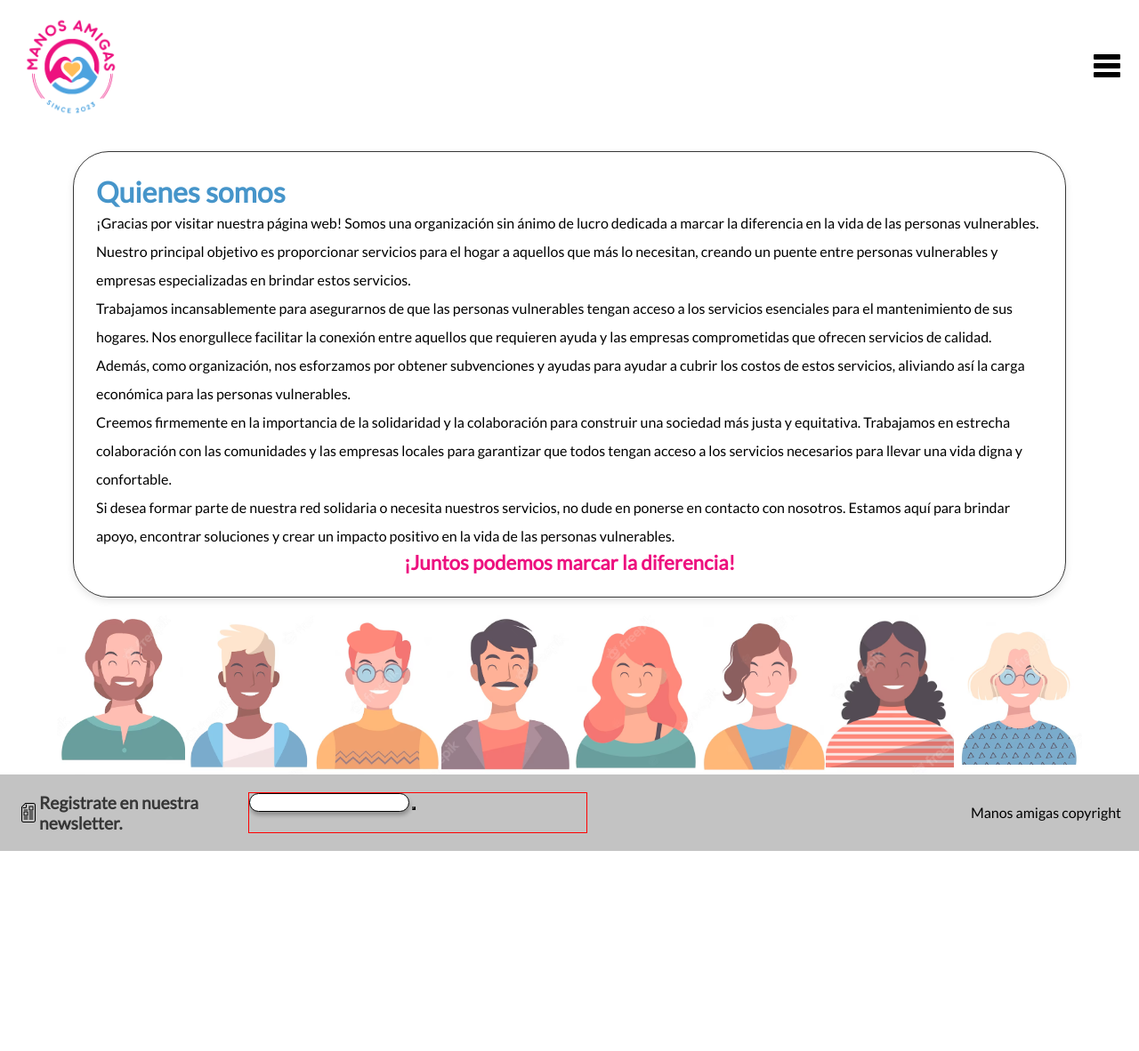
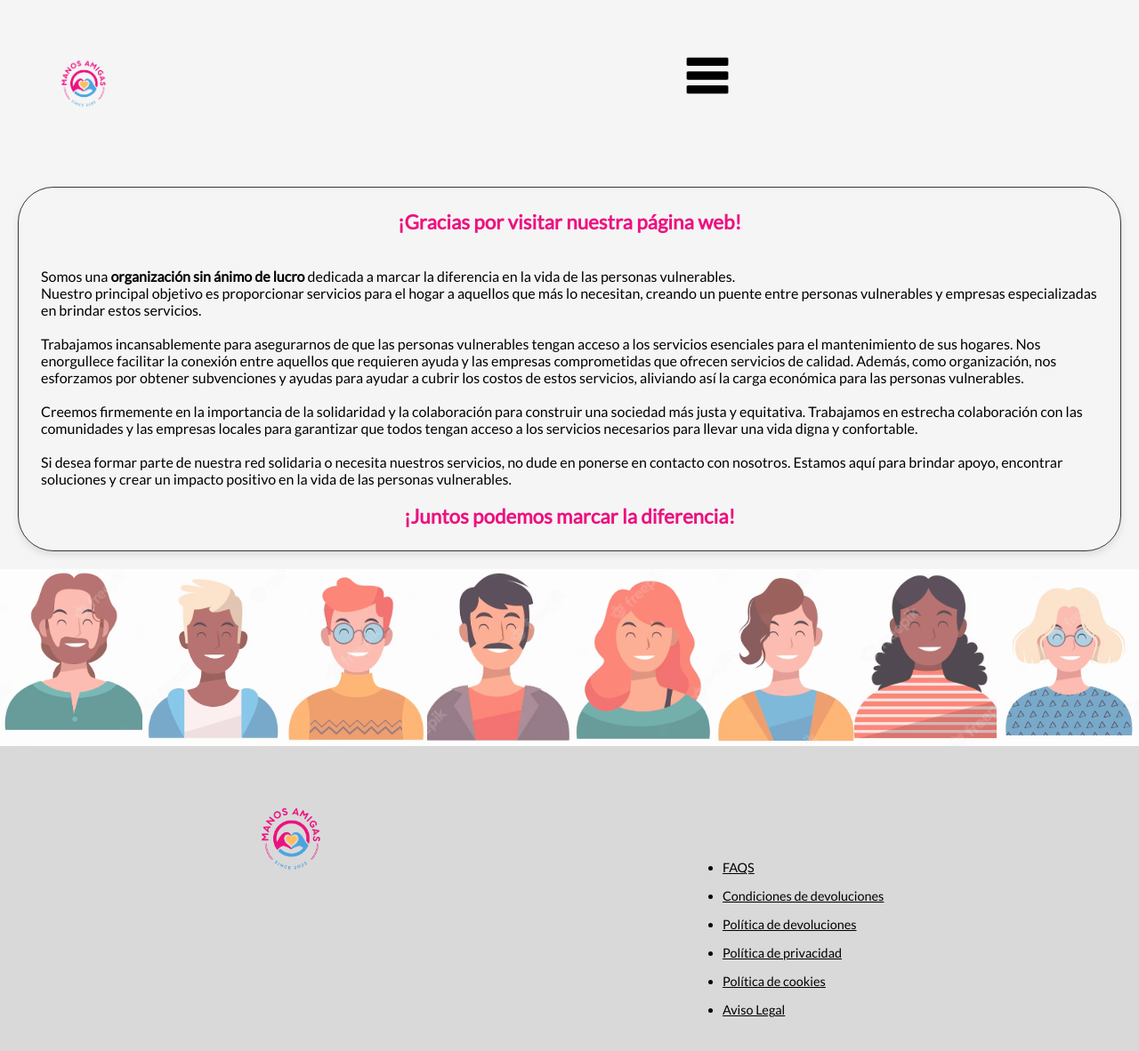
Before and after one commit to andresabadi/manosamigas-g3, a plain HTML site: page pages/somos.html in a window 1280 px wide. Shown: the whole page at 89% size. Before the commit the page ends 957 px from the top, so only its background shows below. Drawn offline with Linux system fonts and the light colour scheme.

Commit message:
seccion somos con nav y footer copiado de index.html

```diff
--- a/pages/somos.html
+++ b/pages/somos.html
@@ -8,9 +8,8 @@
     <link href="https://fonts.googleapis.com/css2?family=Lato&display=swap" rel="stylesheet">
     <link rel="stylesheet" href="../styles/variables.css">
     <link rel="stylesheet" href="../styles/global.css">
-    <link rel="stylesheet" href="../styles/header.css">
+    <link rel="stylesheet" href="../styles/index.css">
     <link rel="stylesheet" href="../styles/somos.css">
-    <link rel="stylesheet" href="../styles/footer.css">
     <title>Manos Amigas. Quienes somos</title>
 </head>
 <body>
@@ -19,24 +18,35 @@
             <a href="#" class="enlace">
                 <img src="../Img/C72A1953-5643-4AD5-B68B-E8BB0D2B4E80.png" alt="" class="logo">
             </a>
+            <input type="checkbox" id="check">
             <label for="check" class="checkbtn">
                 <img class="hamburguesa" src="../Img/barra-de-menus.png" >
             </label>
+            <ul>
+                <li><a href="#">Home</a></li>
+                <li><a href="#">¿Quienes somos?</a></li>
+                <li><a href="#">Necesito un Servicio</a></li>
+                <li><a href="#">Quiero ofrecer un Servicio</a></li>
+                <li><a href="#">Contacto</a></li>
+                <li><a href="#">Preguntas Frecuentes</a></li>
+            </ul>
         </nav>
     </header>
     <main>
         <section id="somos-section">
             <div class="box">
-                <h1>Quienes somos</h1>
+                <!-- <h1>Quienes somos</h1> -->
 
-                <p>¡Gracias por visitar nuestra página web! Somos una organización sin ánimo de lucro dedicada a marcar la diferencia en la vida de las personas vulnerables. Nuestro principal objetivo es proporcionar servicios para el hogar a aquellos que más lo necesitan, creando un puente entre personas vulnerables y empresas especializadas en brindar estos servicios.<br>
+                <p><h2>¡Gracias por visitar nuestra página web!</h2> <br>
+                    <br>Somos una <b>organización sin ánimo de lucro</b> dedicada a marcar la diferencia en la vida de las personas vulnerables. <br>
+                    Nuestro principal objetivo es proporcionar servicios para el hogar a aquellos que más lo necesitan, creando un puente entre personas vulnerables y empresas especializadas en brindar estos servicios.<br>
 
-                Trabajamos incansablemente para asegurarnos de que las personas vulnerables tengan acceso a los servicios esenciales para el mantenimiento de sus hogares. Nos enorgullece facilitar la conexión entre aquellos que requieren ayuda y las empresas comprometidas que ofrecen servicios de calidad. Además, como organización, nos esforzamos por obtener subvenciones y ayudas para ayudar a cubrir los costos de estos servicios, aliviando así la carga económica para las personas vulnerables.<br>
+                <br>Trabajamos incansablemente para asegurarnos de que las personas vulnerables tengan acceso a los servicios esenciales para el mantenimiento de sus hogares. Nos enorgullece facilitar la conexión entre aquellos que requieren ayuda y las empresas comprometidas que ofrecen servicios de calidad. Además, como organización, nos esforzamos por obtener subvenciones y ayudas para ayudar a cubrir los costos de estos servicios, aliviando así la carga económica para las personas vulnerables.<br>
 
-                Creemos firmemente en la importancia de la solidaridad y la colaboración para construir una sociedad más justa y equitativa. Trabajamos en estrecha colaboración con las comunidades y las empresas locales para garantizar que todos tengan acceso a los servicios necesarios para llevar una vida digna y confortable.<br>
+                <br>Creemos firmemente en la importancia de la solidaridad y la colaboración para construir una sociedad más justa y equitativa. Trabajamos en estrecha colaboración con las comunidades y las empresas locales para garantizar que todos tengan acceso a los servicios necesarios para llevar una vida digna y confortable.<br>
 
-                Si desea formar parte de nuestra red solidaria o necesita nuestros servicios, no dude en ponerse en contacto con nosotros. Estamos aquí para brindar apoyo, encontrar soluciones y crear un impacto positivo en la vida de las personas vulnerables.
-                </p>
+                <br>Si desea formar parte de nuestra red solidaria o necesita nuestros servicios, no dude en ponerse en contacto con nosotros. Estamos aquí para brindar apoyo, encontrar soluciones y crear un impacto positivo en la vida de las personas vulnerables.
+                </p><br>
                 <h2>¡Juntos podemos marcar la diferencia!</h2>
             </div>
         </section>
@@ -52,17 +62,26 @@
         </div>
     </main>
     <footer>
-        <section id="newsletter">
-            <div>
-                <img src="../Img/somos/icon_news.svg">
-                <h3>Registrate en nuestra newsletter.</h3>
-                <form>
-                    <input type="text">
-                    <button type="submit"></button>
-                </form>
+        <div class="footer-ezquierda">
+
+            <img class="img-footer" src="../Img/C72A1953-5643-4AD5-B68B-E8BB0D2B4E80.png" alt="logo">
+        </div>
+        <div class="footer-derecha">
+
+            <ul class="footer-menu">
+                <li>FAQS</li>
+                <li>Condiciones de devoluciones</li>
+                <li>Política de devoluciones</li>
+                <li>Política de privacidad</li>
+                <li>Política de cookies</li>
+                <li>Aviso Legal</li>
+            </ul>
+            <div class="footer-media">
+                <a href="https://www.instagram.com/" target="_blank"><i class="fa-brands fa-instagram"></i></a>
+                <a href="https://web.telegram.org/k/" target="_blank"><i class="fa-brands fa-telegram"></i></a>
+                <a href="https://www.twitter.com/" target="_blank"><i class="fa-brands fa-twitter"></i></a>
+                <a href="https://www.facebook.com/" target="_blank"><i class="fa-brands fa-facebook"></i></a>
             </div>
-        </section>
-        <p>Manos amigas copyright</p>
     </footer>
 </body>
 </html>
--- a/styles/footer.css
+++ /dev/null
@@ -1,18 +0,0 @@
-footer{
-    background-color: var(--color-gris-claro);
-    display: flex;
-    justify-content: space-between;
-    align-items: center;
-    padding: 20px;
-}
-#newsletter div{
-    width:50vw;
-    display:flex;
-}
-#newsletter img {
-    width: 24px;
-}
-#newsletter div form {
-    border: 1px solid red;
-    width:70%;
-}
--- a/styles/header.css
+++ /dev/null
@@ -1,21 +0,0 @@
-
-nav {
-    width:100%;
-    height: 150px;
-    display: flex;
-    justify-content: space-between;
-    align-items: center;
-}
-
-.hamburguesa {
-    width: 32px;
-    height: 32px;
-    margin: 20px;
-}
-
-.logo {
-    border-radius: 100px;
-    width: 120px;
-    height: 120px;
-    margin: 20px;
-}
--- a/styles/somos.css
+++ b/styles/somos.css
@@ -7,7 +7,7 @@
 }
 
 #somos-imgs{
-    width: 90vw;
+    /* width: 90vw; */
     display: flex;
     margin: 0 auto;
 }
@@ -27,7 +27,7 @@
 }
 
 .box {
-    width: 90%;
+    /* width: 90%; */
     border:1px solid var(--color-gris-oscuro);
     border-radius: 40px;
     box-shadow: 0 4px 8px rgba(0, 0, 0, 0.1);
```
